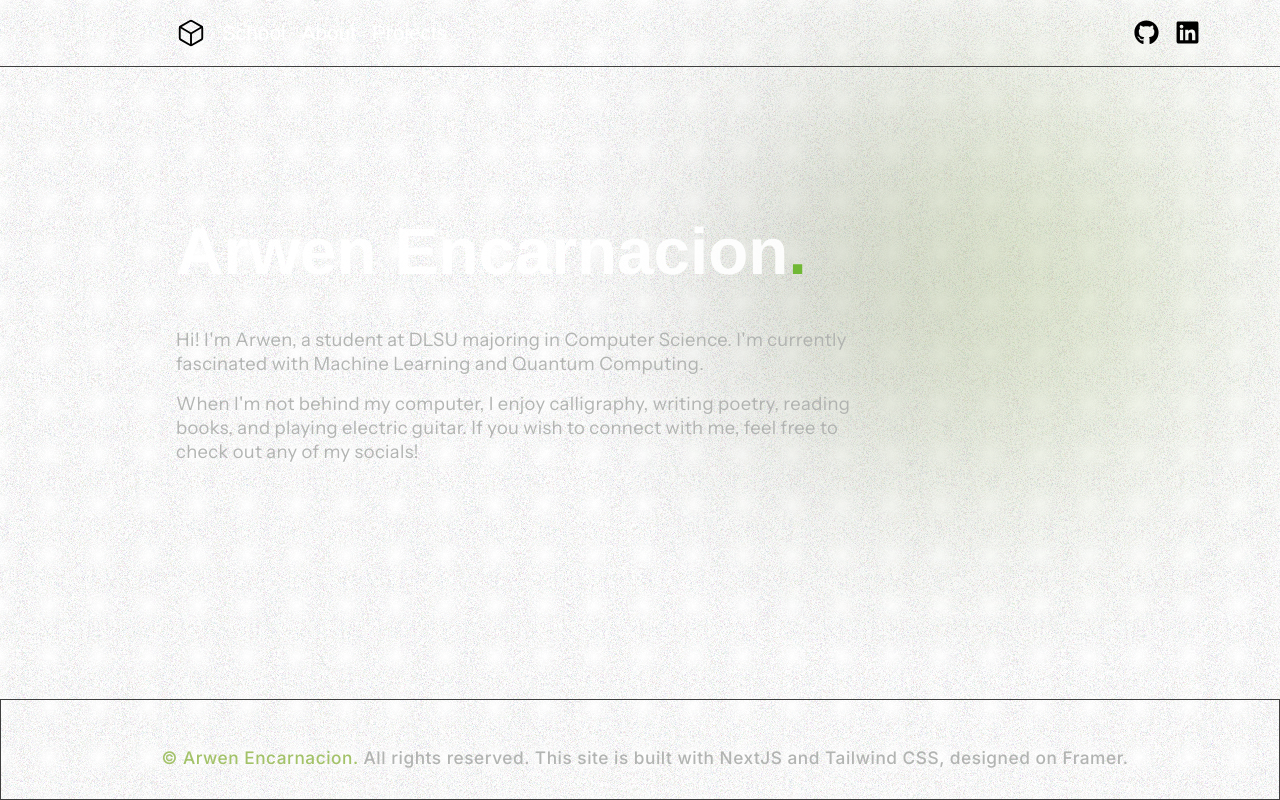
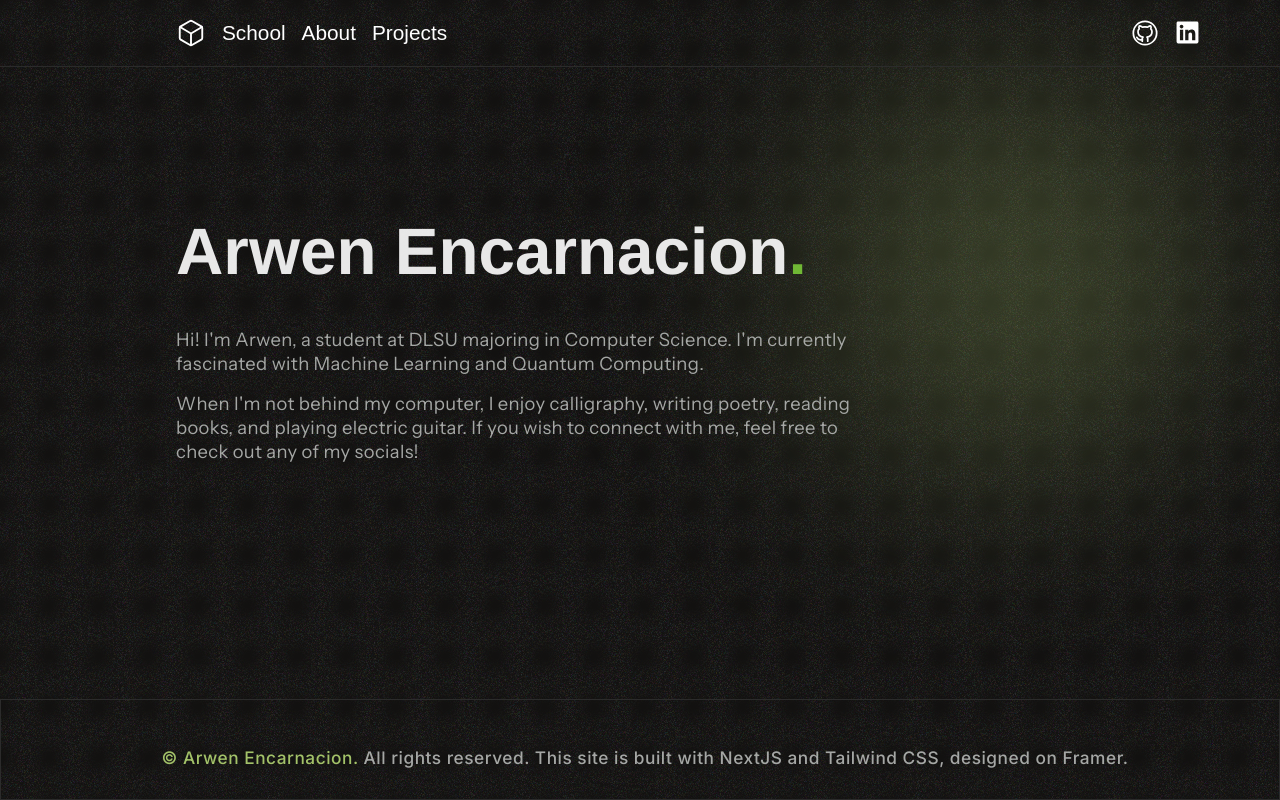
Before and after one commit to angele34/personal-website, a Next.js app: page / in a window 1280 px wide. Built offline with nearby package versions, Linux system fonts and the light colour scheme; a web font is replaced by a local one.

Commit message:
remove dark mode bg preference

```diff
--- a/src/components/navbar.tsx
+++ b/src/components/navbar.tsx
@@ -1,4 +1,6 @@
 import React from "react";
+
+import Iconoir from 'iconoir/icons/iconoir.svg';
 
 import { IoCubeOutline } from "react-icons/io5";
 import { FaGithub } from "react-icons/fa";
@@ -16,7 +18,7 @@
       lg:pl-32
       xl:pl-36
       ">
-        <IoCubeOutline size={30} className="cursor-pointer grid ml-8 mr-2"/>
+        <IoCubeOutline size={30} className="cursor-pointer grid ml-8 mr-2 text-white"/>
         <a href="#" className=" text-white font-medium text-p-md px-2 py-1 no-underline">School</a>
         <a href="#" className=" text-white font-medium text-p-md px-2 py-1 no-underline">About</a>
         <a href="#" className=" text-white font-medium text-p-md px-2 py-1 no-underline">Projects</a>
@@ -26,9 +28,13 @@
       <div className="flex items-center space-x-4 pr-20">
 
         <a href="https://github.com/angele34" className="cursor-pointer">
-          <FaGithub size={25} />
+        <svg width="28px" height="28px" stroke-width="1.5" viewBox="0 0 24 24" fill="none" xmlns="http://www.w3.org/2000/svg" color="FFFFFFF">
+          <path d="M12 22C17.5228 22 22 17.5228 22 12C22 6.47715 17.5228 2 12 2C6.47715 2 2 6.47715 2 12C2 17.5228 6.47715 22 12 22Z" stroke="#FFFFFF" stroke-width="1.5" stroke-linecap="round" stroke-linejoin="round"></path>
+          <path d="M14.3333 19V17.137C14.3583 16.8275 14.3154 16.5163 14.2073 16.2242C14.0993 15.9321 13.9286 15.6657 13.7067 15.4428C15.8 15.2156 18 14.4431 18 10.8989C17.9998 9.99256 17.6418 9.12101 17 8.46461C17.3039 7.67171 17.2824 6.79528 16.94 6.01739C16.94 6.01739 16.1533 5.7902 14.3333 6.97811C12.8053 6.57488 11.1947 6.57488 9.66666 6.97811C7.84666 5.7902 7.05999 6.01739 7.05999 6.01739C6.71757 6.79528 6.69609 7.67171 6.99999 8.46461C6.35341 9.12588 5.99501 10.0053 5.99999 10.9183C5.99999 14.4366 8.19999 15.2091 10.2933 15.4622C10.074 15.6829 9.90483 15.9461 9.79686 16.2347C9.68889 16.5232 9.64453 16.8306 9.66666 17.137V19" stroke="#FFFFFF" stroke-width="1.5" stroke-linecap="round" stroke-linejoin="round"></path>
+          <path d="M9.66667 17.7018C7.66667 18.3335 6 17.7018 5 15.7544" stroke="#FFFFFF" stroke-width="1.5" stroke-linecap="round" stroke-linejoin="round"></path>
+          </svg>
         </a>
-        <a href="https://www.linkedin.com/in/angel-arwen-e-3a1b68246/" className="cursor-pointer">
+        <a href="https://www.linkedin.com/in/angel-arwen-e-3a1b68246/" className="cursor-pointer text-white">
           <FaLinkedin size={25} />
         </a>
 
--- a/src/styles/globals.css
+++ b/src/styles/globals.css
@@ -4,16 +4,14 @@
 
 :root {
   --foreground-rgb: 0, 0, 0;
-  --background-start-rgb: 214, 219, 220;
-  --background-end-rgb: 255, 255, 255;
+  --background-rgb: 18, 17, 16;
 }
 
-@media (prefers-color-scheme: dark) {
+/* @media (prefers-color-scheme: dark) {
   :root {
     --foreground-rgb: 255, 255, 255;
     --background-rgb: 18, 17, 16; /* RGB equivalent of #121110 */
-  }
-}
+  /* } */
 
 body {
   display: flex;
--- a/tailwind.config.ts
+++ b/tailwind.config.ts
@@ -8,11 +8,6 @@
   ],
   theme: {
     extend: {
-      backgroundImage: {
-        "gradient-radial": "radial-gradient(var(--tw-gradient-stops))",
-        "gradient-conic":
-          "conic-gradient(from 180deg at 50% 50%, var(--tw-gradient-stops))",
-      },
     },
   },
   plugins: [],
```
